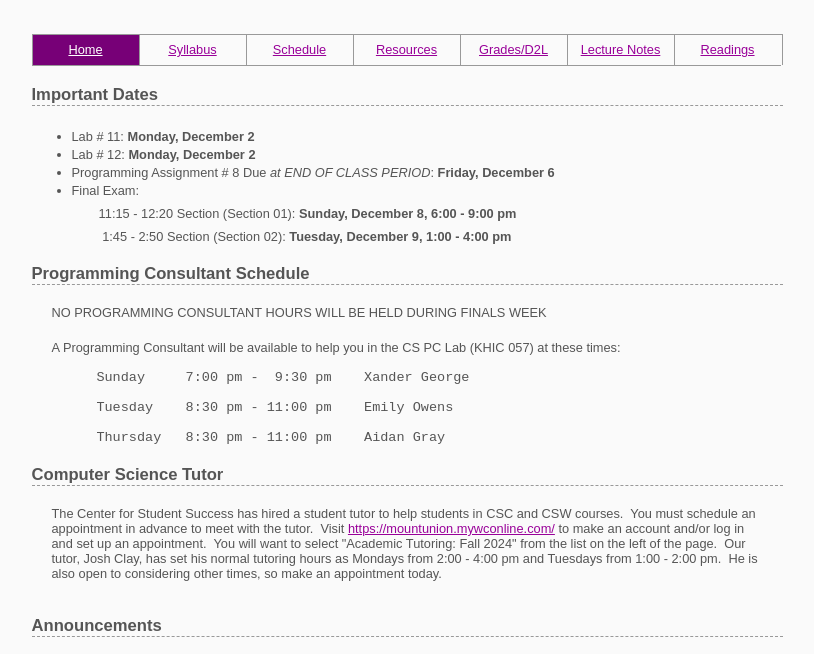
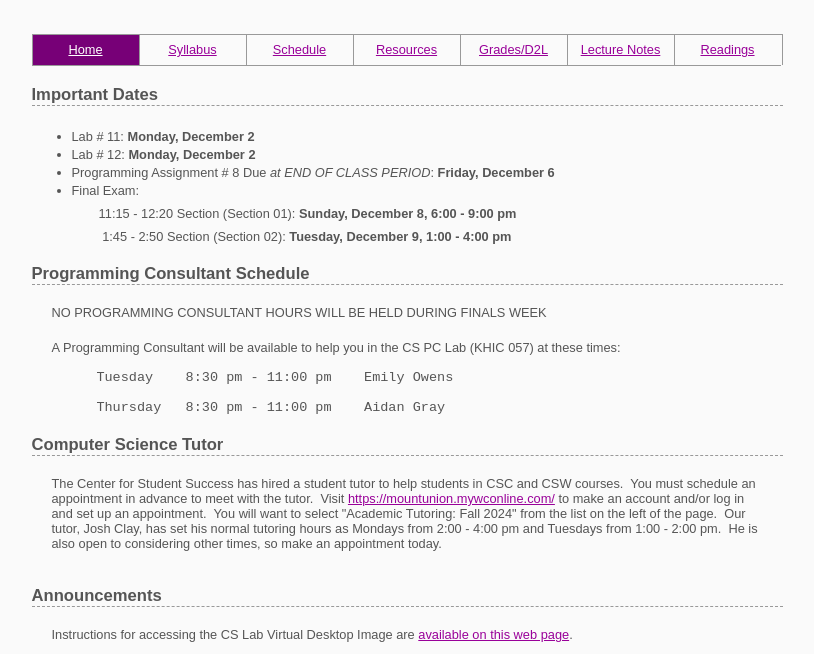
Before and after one commit to cs-courses-mountunion/CSC120Fall2024, a plain HTML site: page index.html in a window 1280 px wide. Shown: the part 116-770 px from the top of the page, without its empty margins (233-1047 px from the left). Drawn offline with Linux system fonts and the light colour scheme.

Commit message:
Add files via upload

```diff
--- a/index.html
+++ b/index.html
@@ -109,9 +109,9 @@
 	    <p> A Programming Consultant will be available
 		    to help you in the CS PC Lab (KHIC 057) at these times: <br/><br/> </p>
 <pre>
-        Sunday     7:00 pm -  9:30 pm    Xander George
+<!--        Sunday     7:00 pm -  9:30 pm    Xander George
 
-        Tuesday    8:30 pm - 11:00 pm    Emily Owens
+-->        Tuesday    8:30 pm - 11:00 pm    Emily Owens
 
         Thursday   8:30 pm - 11:00 pm    Aidan Gray
 </pre>
```
